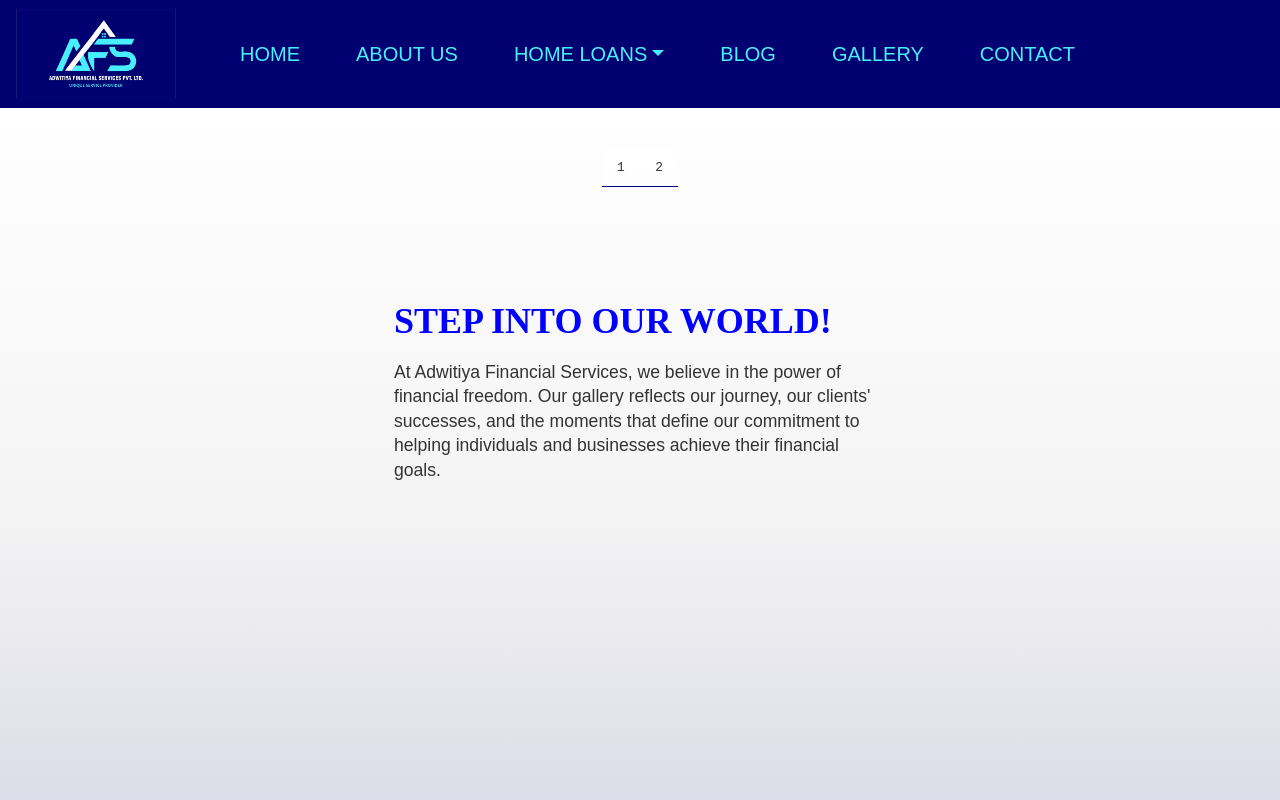
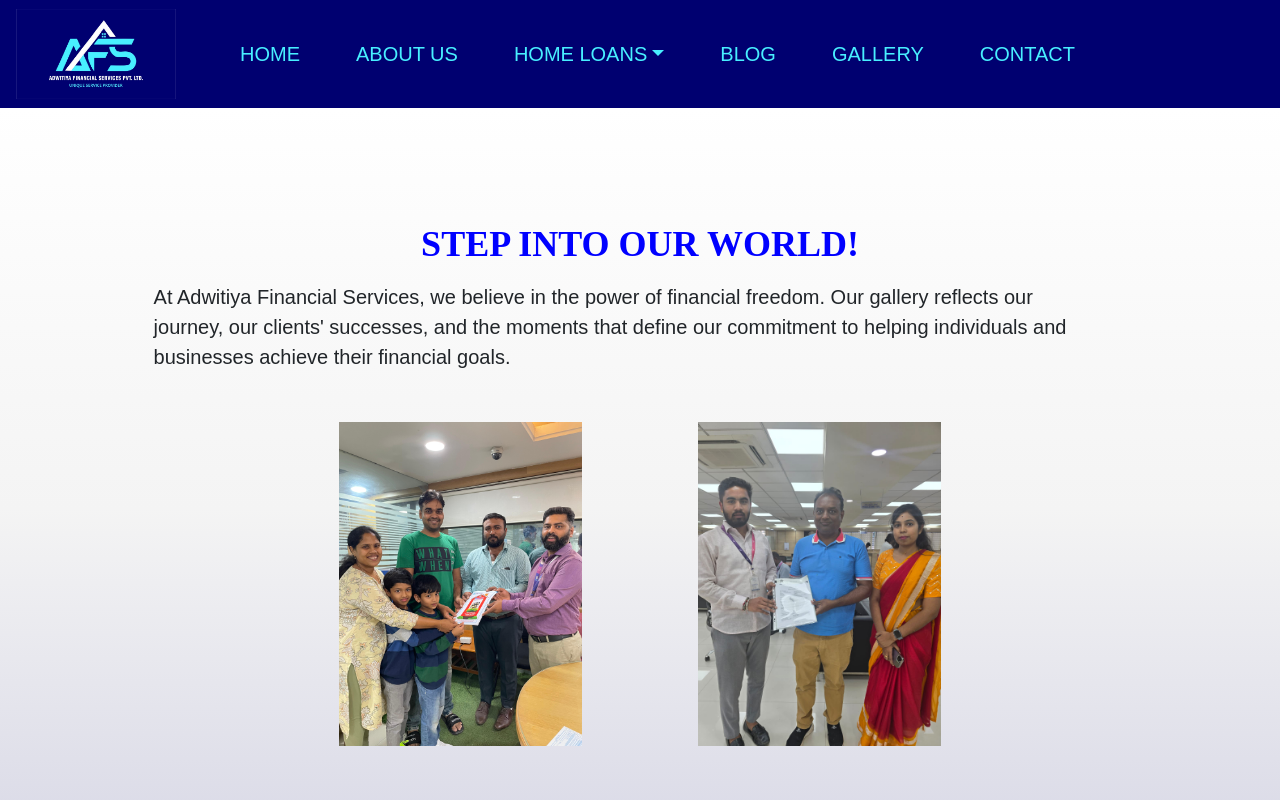
Before and after one commit to yuktha-c-reddy/AdwitiyaFinancialService, a React (Create React App) app: page /gallery in a window 1280 px wide. Shown: the top 800 px of the page. Built offline with nearby package versions, Linux system fonts and the light colour scheme; a web font is replaced by a local one.

Commit message:
gallery done

```diff
--- a/src/components/gallery/Gallery.css
+++ b/src/components/gallery/Gallery.css
@@ -1,100 +1,9 @@
-.gallery{
-    min-height:100vh;
-    display:grid;
-    place-content:start center;
-    background:linear-gradient(#fff,#f4f4f4,#d4d4e4)
-  }
-
-  article {
-    position:absolute; top:20vh; left:30vw;
-    width:40vw;
-    color:#333;
-    h1, p {
-      margin:10px;
-    }
-    h1 {
-      font-size:1.2rem
-    }
-    p {
-      font-size:1.1rem;
-      line-height:1.4;
-    }
-  }
-
-
-  .g {
-    width:auto;
-    height:5vh;
-    display:grid;
-    grid-auto-flow:column;
-    grid-auto-rows:10vh;
-    place-content:start center;
-    z-index:1;
-    transition:all 1s;
-    position:relative;
-    top:5vh;
-    &:hover {
-      background:linear-gradient(transparent, hsla(0,0%,100%,0.5), transparent);
-      height:95vh;
-      width:50vw;
-    }
-
-    a {
-      font:0.8em monospace;
-      position:static;
-      display:block;
-      width:5ch;
-      height:5ch;
-      display:grid; place-content:center;
-      background:hsla(0,0%,100%,0.5); color:#333;
-      text-decoration:none;
-      border-bottom:thin solid #000070;
-      box-sizing:border-box;
-
-      &:hover {
-        background:hsla(0,0%,0%,0.5);
-        color:#eee;
-        border-bottom:0 none;
-      }
-
-      img {
-        display:block;
-        position:absolute; top:0; left:0; z-index:-1;
-        width:100%;
-        height:85vh;
-        object-fit:cover;
-        object-position:center;
-        clip-path:polygon(
-          50% 0,
-          50% 0,
-          50% 100%,
-          50% 100%,
-          50% 0,
-          50% 0,
-          50% 100%,
-          50% 100%
-        );
-        transition:clip-path 0.3s ease-in;
-      }
-
-      &:hover img, img:hover {
-        clip-path:polygon(
-          50% 0,
-          0 0,
-          0 100%,
-          50% 100%,
-          50% 0,
-          100% 0,
-          100% 100%,
-          50% 100%
-        );
-      }
-    }
-  }
-
-
-
-  article {transition:filter 0.5s}
-  .g:hover + article {
-    filter:blur(3px)
-  }
+/* Gallery.css */
+.gallery-page{
+    display: flex;
+    align-items: center;
+    justify-content: center;
+    padding-bottom: 5vh;
+    background:linear-gradient(#fff,#f4f4f4,#d4d4e4);
+    min-height: 100vh;
+}
--- a/src/components/gallery/Gallery.js
+++ b/src/components/gallery/Gallery.js
@@ -1,39 +1,58 @@
 import React from 'react';
-import './Gallery.css'
+import './Gallery.css';
 import gimg1 from '../../img1.jpeg'
 import gimg2 from '../../gimg2.jpeg'
+import { height } from '@fortawesome/free-solid-svg-icons/fa0';
 
 const Gallery = () => {
   return (
-    <div className='gallery'>
-      <div className="g">
-        <a href="" target="_blank" rel="noopener noreferrer">1
-          <img
-            src={gimg1}
-            alt="Image 1"
-          />
-        </a>
-        <a href="" target="_blank" rel="noopener noreferrer">2
-          <img
-            src={gimg2}
-            alt="Image 2"
-          />
-        </a>
+    <div className='gallery-page'>
+    <div className='blog-content'>
+      <h2  style={{textAlign:"center"}}  className='blog-headings'>STEP INTO OUR WORLD!</h2>
+      <div >
+        <p>
+        At Adwitiya Financial Services, we believe in the power of financial freedom. Our gallery reflects our journey, our clients' successes, and the moments that define our commitment to helping individuals and businesses achieve their financial goals.</p>
+      </div>
+        {/* <div className='gallery-page'>
+      <div className="responsive">
+        <div className="gallery">
+          <a >
+            <img src={gimg1} alt="Cinque Terre" width="600" height="400" />
+          </a>
 
-        {/* <a href="https://unsplash.com/photos/GfAC-LoRqMU" target="_blank" rel="noopener noreferrer">
-          <img
-            src="https://images.unsplash.com/photo-1553870587-ffe7752a5b1f?ixlib=rb-1.2.1&auto=format&fit=crop&w=1330&q=80"
-            alt="Image 4"
-          />
-        </a> */}
+        </div>
       </div>
-      <article>
-        <h1 className='blog-headings '>Step into our world!</h1>
-        <p>
 
-At Adwitiya Financial Services, we believe in the power of financial freedom. Our gallery reflects our journey, our clients' successes, and the moments that define our commitment to helping individuals and businesses achieve their financial goals.
-        </p>
-      </article>
+      <div className="responsive">
+        <div className="gallery">
+          <a >
+            <img src={gimg2} alt="Forest" width="600" height="400" />
+          </a>
+
+        </div>
+      </div>
+      </div> */}
+      <div class="responsive-container-block teamcard-container">
+    <div class="responsive-cell-block wk-desk-3 wk-mobile-12 wk-tab-4 wk-ipadp-4 team-card-container">
+      <div class="team-card">
+        <div class="team-img-wrapper">
+          <img class="team-img" src={gimg1} style={{height:"auto"}}/>
+        </div>
+
+      </div>
+    </div>
+    <div class="responsive-cell-block wk-desk-3 wk-mobile-12 wk-tab-4 wk-ipadp-4 team-card-container">
+      <div class="team-card">
+        <div class="team-img-wrapper">
+          <img class="team-img" src={gimg2} style={{height:"auto"}}/>
+        </div>
+
+      </div>
+    </div>
+
+  </div>
+
+    </div>
     </div>
   );
 };
```
